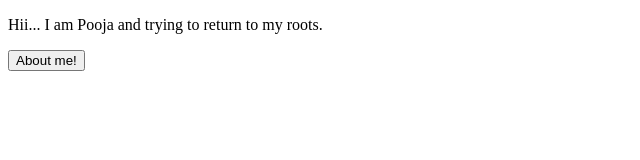
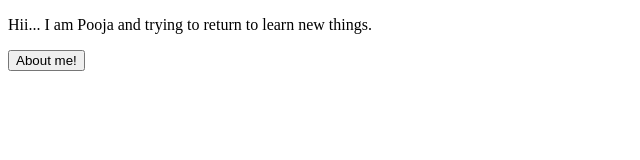
Before and after one commit to poojapdarade/Lesson-1, a plain HTML site: page Home.html in a window 1280 px wide. Shown: the full height of the page, 0-640 px from the left. Drawn offline with Linux system fonts and the light colour scheme.

Commit message:
Made changes in the description

```diff
--- a/Home.html
+++ b/Home.html
@@ -1,5 +1,5 @@
 <!DOCTYPE html>
-
+<html lang="en"></html>
 <head>
     <title>
         Welcome
@@ -7,7 +7,7 @@
 </head>
 
 <body>
-    <p>Hii... I am Pooja and trying to return to my roots.</p>
+    <p>Hii... I am Pooja and trying to return to learn new things.</p>
     <a href="index.html">
     <button>About me!</button>
     </a>
```
Also changed, not shown: index.html (+0 -1 lines).
